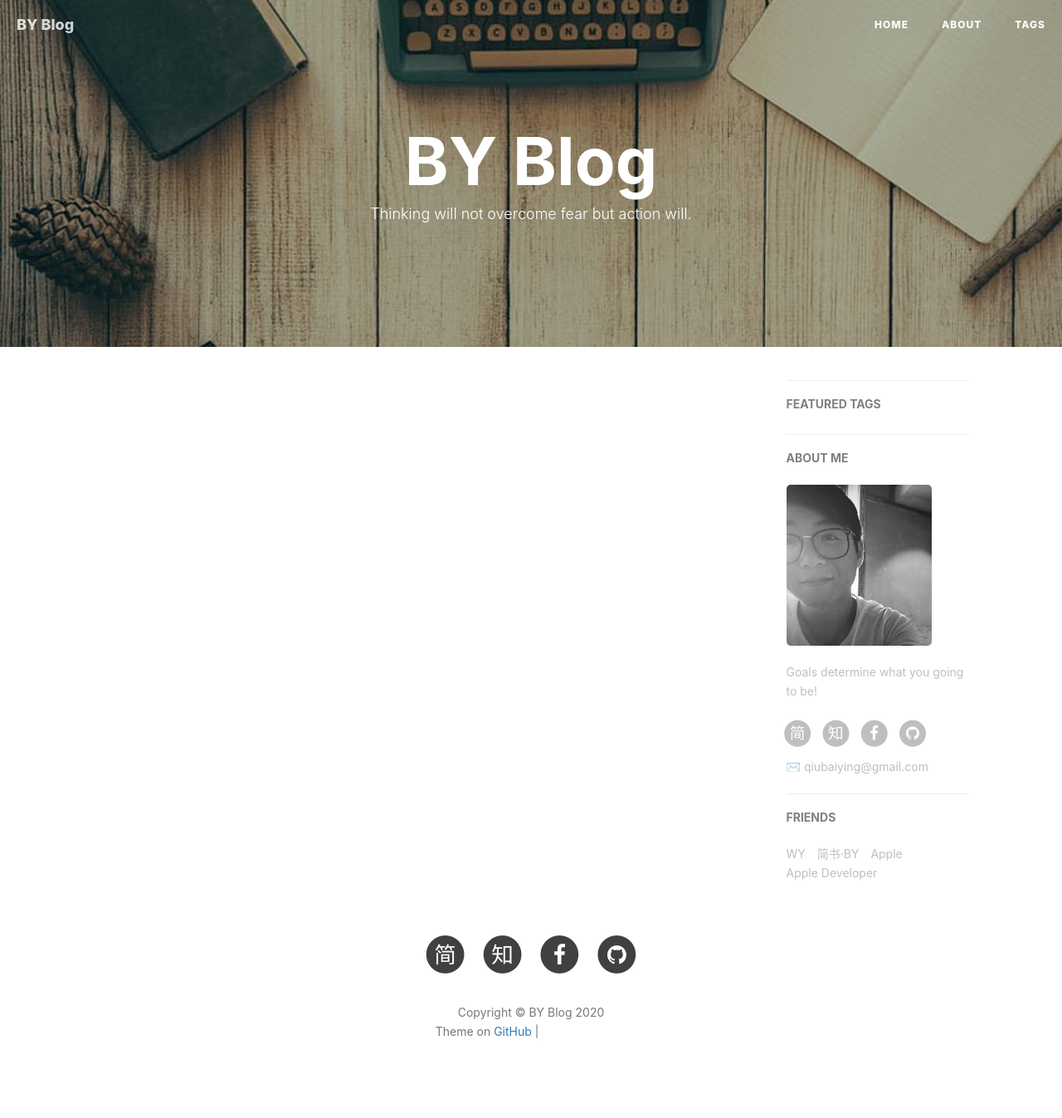
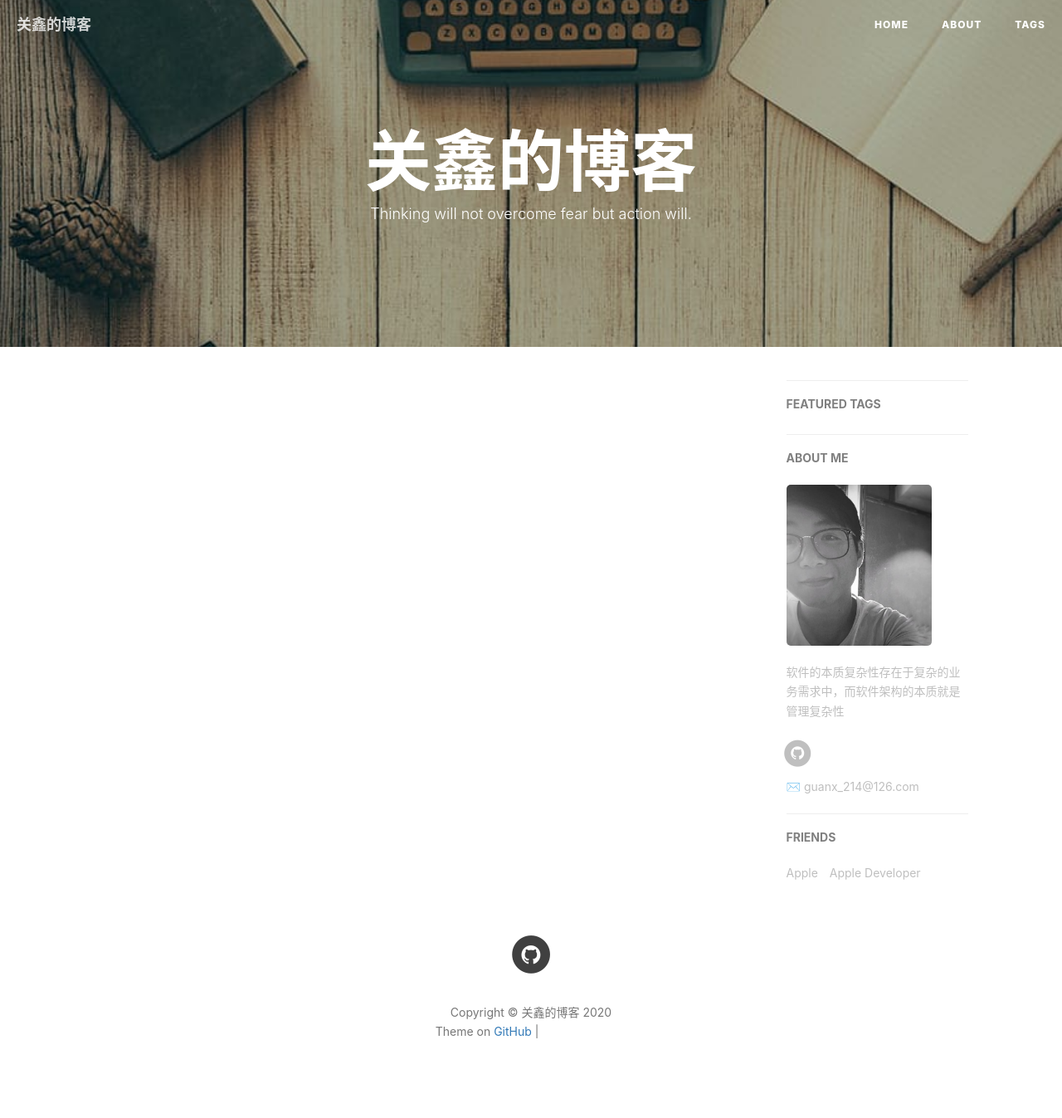
Before and after one commit to GuanXcode/GuanXcode.github.io, a Jekyll site: the page built from index.html, in a window 1280 px wide. Shown: the whole page at 83% size. Built offline with Jekyll 4.4.1, drawn with Linux system fonts in a browser that asks for light colours; nearby versions of some CDN libraries; the list of posts is cut into pages by our own code; comment, search, counter and statistics services are not loaded; grey boxes are pictures that could not be loaded.

Commit message:
update-20200411

```diff
--- a/_config.yml
+++ b/_config.yml
@@ -1,17 +1,17 @@
 # Site settings
-title: BY Blog
-SEOTitle: 柏荧的博客 | BY Blog
+title: 关鑫的博客
+SEOTitle: 关鑫的博客 | BY Blog
 header-img: img/post-bg-desk.jpg
-email: qiubaiying@gmail.com
+email: guanx_214@126.com
 description: "Every failure is leading towards success."
-keyword: "BY, BY Blog, 柏荧的博客, qiubaiying, 邱柏荧, iOS, Apple, iPhone"
-url: "http://qiubaiying.github.io"          # your host, for absolute URL
+keyword: "BY, BY Blog, 关鑫的博客, GuanXcode, 关鑫, iOS, Apple, iPhone"
+url: "http://guanxcode.github.io"          # your host, for absolute URL
 baseurl: ""      # for example, '/blog' if your blog hosted on 'host/blog'
-github_repo: "https://github.com/qiubaiying/qiubaiying.github.io.git" # you code repository
+github_repo: "https://github.com/guanxcode/guanxcode.github.io.git" # you code repository
 
 # Sidebar settings
 sidebar: true                           # whether or not using Sidebar.
-sidebar-about-description: "Goals determine what you going to be!"
+sidebar-about-description: "软件的本质复杂性存在于复杂的业务需求中，而软件架构的本质就是管理复杂性"
 sidebar-avatar: /img/about-BY-gentle.jpg      # use absolute URL, seeing it's used in both `/` and `/about/`
 
 
@@ -19,10 +19,10 @@ sidebar-avatar: /img/about-BY-gentle.jpg      # use absolute URL, seeing it's us
 # SNS settings
 RSS: false
 # weibo_username:     qiubaiying
-zhihu_username:     qiubaiying
-github_username:    qiubaiying
-facebook_username:  baiying.qiu.7
-jianshu_username:   e71990ada2fd
+# zhihu_username:     qiubaiying
+github_username:    guanxcode
+# facebook_username:  baiying.qiu.7
+# jianshu_username:   e71990ada2fd
 #twitter_username:   qiubaiying
 
 
@@ -64,9 +64,9 @@ gitalk:
   enable: true    #是否开启Gitalk评论
   clientID: f2c84e7629bb1446c1a4                            #生成的clientID
   clientSecret: ca6d6139d1e1b8c43f8b2e19492ddcac8b322d0d    #生成的clientSecret
-  repo: qiubaiying.github.io    #仓库名称
-  owner: qiubaiying    #github用户名
-  admin: qiubaiying
+  repo: guanxcode.github.io    #仓库名称
+  owner: guanxcode    #github用户名
+  admin: guanxcode
   distractionFreeMode: true #是否启用类似FB的阴影遮罩
 
 
@@ -78,7 +78,7 @@ ba_track_id: b50bf2b12b5338a1845e33832976fd68
 
 # Google Analytics
 ga_track_id: 'UA-90855596-1'            # Format: UA-xxxxxx-xx
-ga_domain: qiubaiying.top               # 默认的是 auto, 这里我是自定义了的域名，你如果没有自己的域名，需要改成auto
+ga_domain: guanxcode.vip               # 默认的是 auto, 这里我是自定义了的域名，你如果没有自己的域名，需要改成auto
 
 
 
@@ -99,12 +99,6 @@ service-worker: true
 # Friends
 friends: [
     {
-        title: "WY",
-        href: "http://zhengwuyang.com"
-    },{
-        title: "简书·BY",
-        href: "http://www.jianshu.com/u/e71990ada2fd"
-    },{
         title: "Apple",
         href: "https://apple.com"
     },{
```
